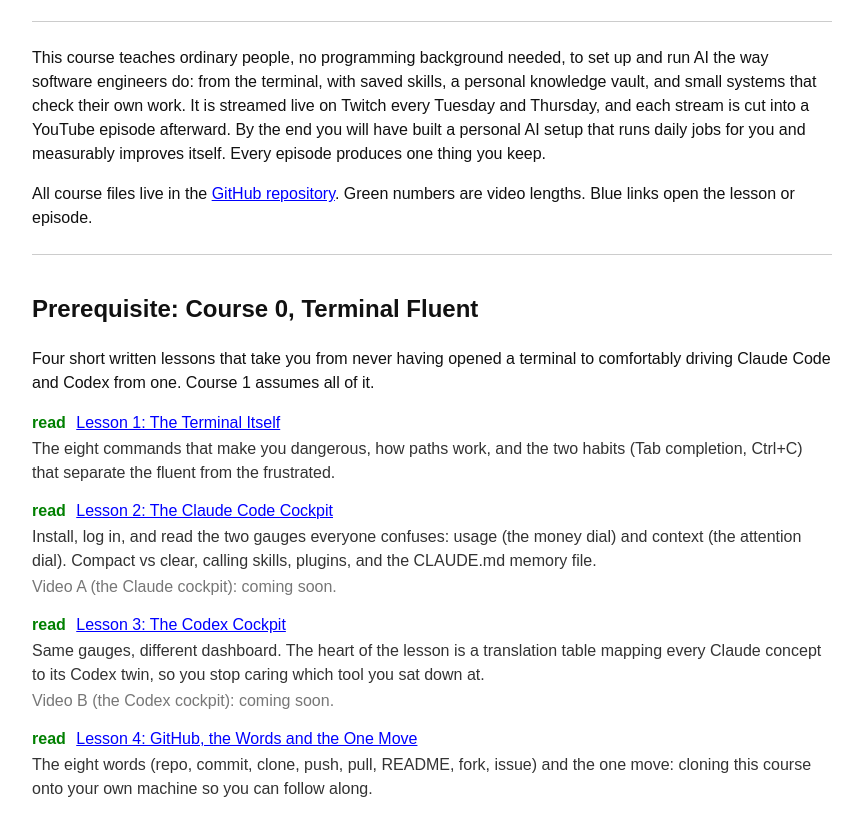
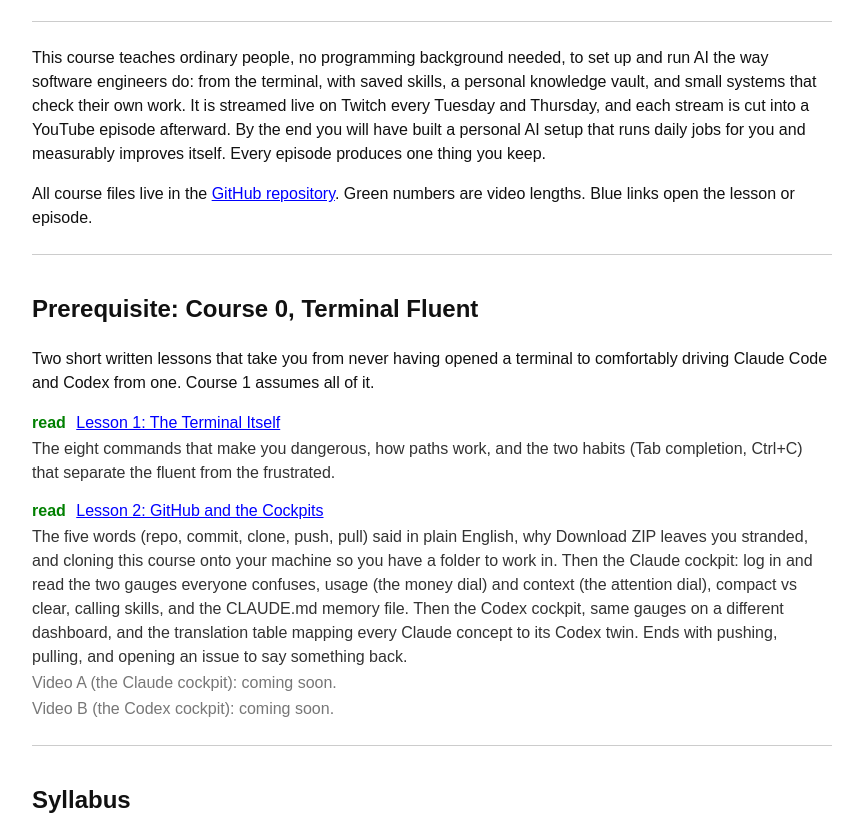
Before and after one commit to drakegriffith/ai-course, a plain HTML site: page index.html in a window 1280 px wide. Shown: the part 124-946 px from the top of the page, without its empty margins (208-1071 px from the left). Drawn offline with Linux system fonts and the light colour scheme.

Commit message:
Course 0: ship the follow-along desk, collapse four lessons into two
The shoot script v3 points every viewer path at
00-terminal-fluent/follow-along/, but that tree existed only on my machine, so
a fresh clone had no desk to stand in and the Part 3 clone on camera would have
landed the viewer nowhere. Publish it: three scratch folders, the starter
CLAUDE.md and AGENTS.md the lesson tells them to edit, and my-runbook.md.

Lessons 02, 03, and 04 fold into one Lesson 2 (GitHub first, then both
cockpits); 01 moves under lessons/. README order table and index.html follow.

Production files stay local: script/, deck/, documents/, and images/ are now
ignored rather than published. Considered publishing the shoot script for
transparency and rejected it, since it carries privacy notes and take
directions no viewer needs.

```diff
--- a/index.html
+++ b/index.html
@@ -44,35 +44,23 @@
 <h2>Prerequisite: Course 0, Terminal Fluent</h2>
 
 <p>
-Four short written lessons that take you from never having opened a terminal to
+Two short written lessons that take you from never having opened a terminal to
 comfortably driving Claude Code and Codex from one. Course 1 assumes all of it.
 </p>
 
 <div class="entry">
   <span class="t">read</span>
-  <a href="https://github.com/drakegriffith/ai-course/blob/main/00-terminal-fluent/01-the-terminal-itself.md">Lesson 1: The Terminal Itself</a>
+  <a href="https://github.com/drakegriffith/ai-course/blob/main/00-terminal-fluent/lessons/01-the-terminal-itself.md">Lesson 1: The Terminal Itself</a>
   <p class="desc">The eight commands that make you dangerous, how paths work, and the two habits (Tab completion, Ctrl+C) that separate the fluent from the frustrated.</p>
 </div>
 
 <div class="entry">
   <span class="t">read</span>
-  <a href="https://github.com/drakegriffith/ai-course/blob/main/00-terminal-fluent/02-claude-code-cockpit.md">Lesson 2: The Claude Code Cockpit</a>
-  <p class="desc">Install, log in, and read the two gauges everyone confuses: usage (the money dial) and context (the attention dial). Compact vs clear, calling skills, plugins, and the CLAUDE.md memory file.</p>
+  <a href="https://github.com/drakegriffith/ai-course/blob/main/00-terminal-fluent/lessons/02-github-and-the-cockpits.md">Lesson 2: GitHub and the Cockpits</a>
+  <p class="desc">The five words (repo, commit, clone, push, pull) said in plain English, why Download ZIP leaves you stranded, and cloning this course onto your machine so you have a folder to work in. Then the Claude cockpit: log in and read the two gauges everyone confuses, usage (the money dial) and context (the attention dial), compact vs clear, calling skills, and the CLAUDE.md memory file. Then the Codex cockpit, same gauges on a different dashboard, and the translation table mapping every Claude concept to its Codex twin. Ends with pushing, pulling, and opening an issue to say something back.</p>
   <!-- When Video A is posted: add a new entry line with class "t" duration and the YouTube link. -->
   <p class="desc soon">Video A (the Claude cockpit): coming soon.</p>
-</div>
-
-<div class="entry">
-  <span class="t">read</span>
-  <a href="https://github.com/drakegriffith/ai-course/blob/main/00-terminal-fluent/03-codex-cockpit.md">Lesson 3: The Codex Cockpit</a>
-  <p class="desc">Same gauges, different dashboard. The heart of the lesson is a translation table mapping every Claude concept to its Codex twin, so you stop caring which tool you sat down at.</p>
   <p class="desc soon">Video B (the Codex cockpit): coming soon.</p>
-</div>
-
-<div class="entry">
-  <span class="t">read</span>
-  <a href="https://github.com/drakegriffith/ai-course/blob/main/00-terminal-fluent/04-github-basics.md">Lesson 4: GitHub, the Words and the One Move</a>
-  <p class="desc">The eight words (repo, commit, clone, push, pull, README, fork, issue) and the one move: cloning this course onto your own machine so you can follow along.</p>
 </div>
 
 <hr>
```
Also changed, not shown: 15 other files.
